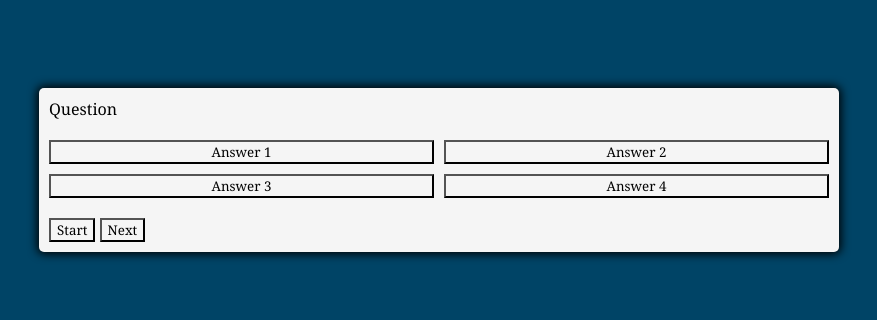
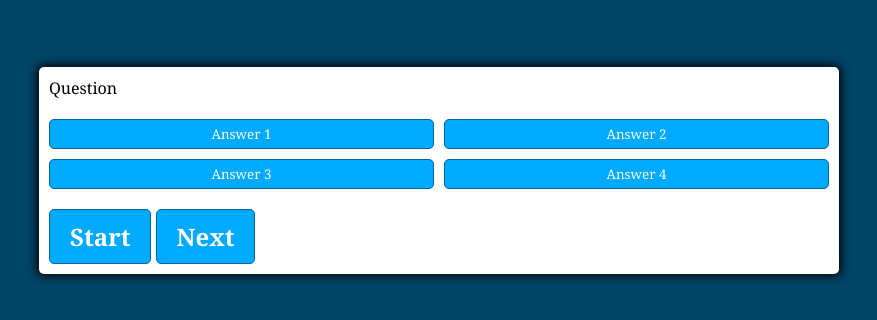
Before and after one commit to BobbyRayRod/codingQuiz, a plain HTML site: page index.html in a window 1280 px wide. Shown: the part 230-550 px from the top of the page, without its empty margins (201-1078 px from the left). Drawn offline with Linux system fonts and the light colour scheme.

Commit message:
set peramiters and styled the question box and its buttons to change with correct, or wrong answer

```diff
--- a/style.css
+++ b/style.css
@@ -32,7 +32,7 @@ body.wrong {
 .container {
     width: 800px;
     max-width: 80%;
-    background-color: whitesmoke;
+    background-color: white;
     border-radius: 5px;
     padding: 10px;
     box-shadow: 0 0 10px 2px;
@@ -47,5 +47,29 @@ body.wrong {
 
 .btn {
     --hue: var(--hue-neutral);
-    background-color: hsl(var(--hue), 100%, 50%):
+    border: 1px solid hsl(var(--hue), 100%, 30%);
+    background-color: hsl(var(--hue), 100%, 50%);
+    border-radius: 5px;
+    padding: 5px 10px;
+    color: white;
+    outline: none;
 }
+
+.btn:hover {
+    border-color: black;
+}
+
+.btn-correct {
+    --hue: var(--hue-correct);
+    color: black;
+}
+
+.btn.wrong {
+    --hue: var(--hue-wrong);
+}
+
+.start-btn, .next-btn {
+    font-size: 1.5rem;
+    font-weight: bold;
+    padding: 10px 20px;
+}
```
